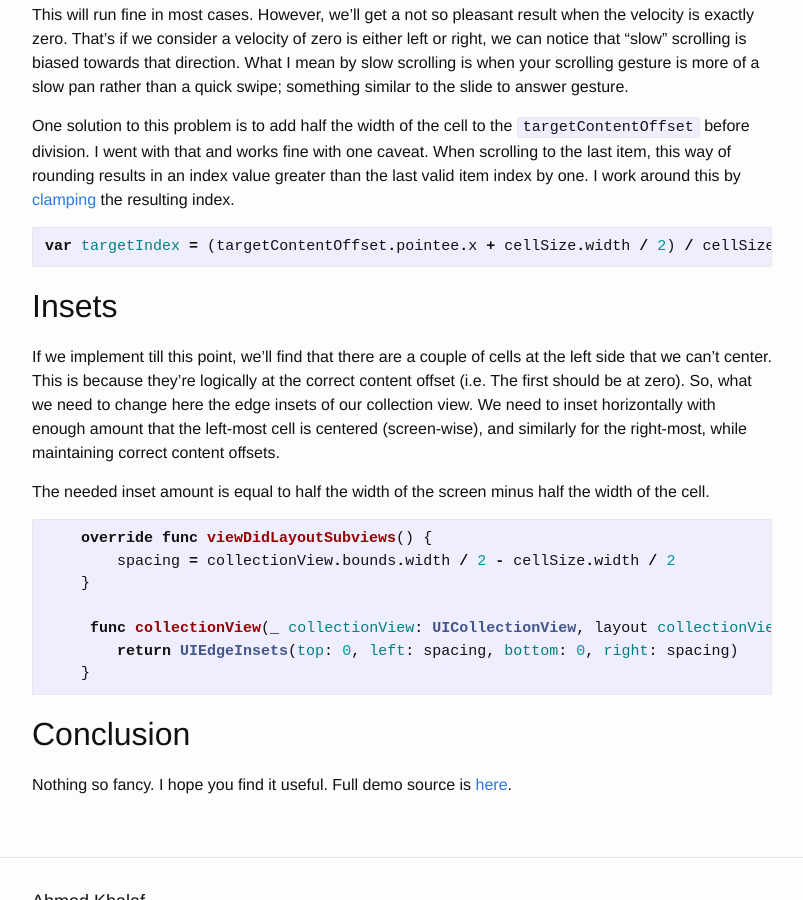
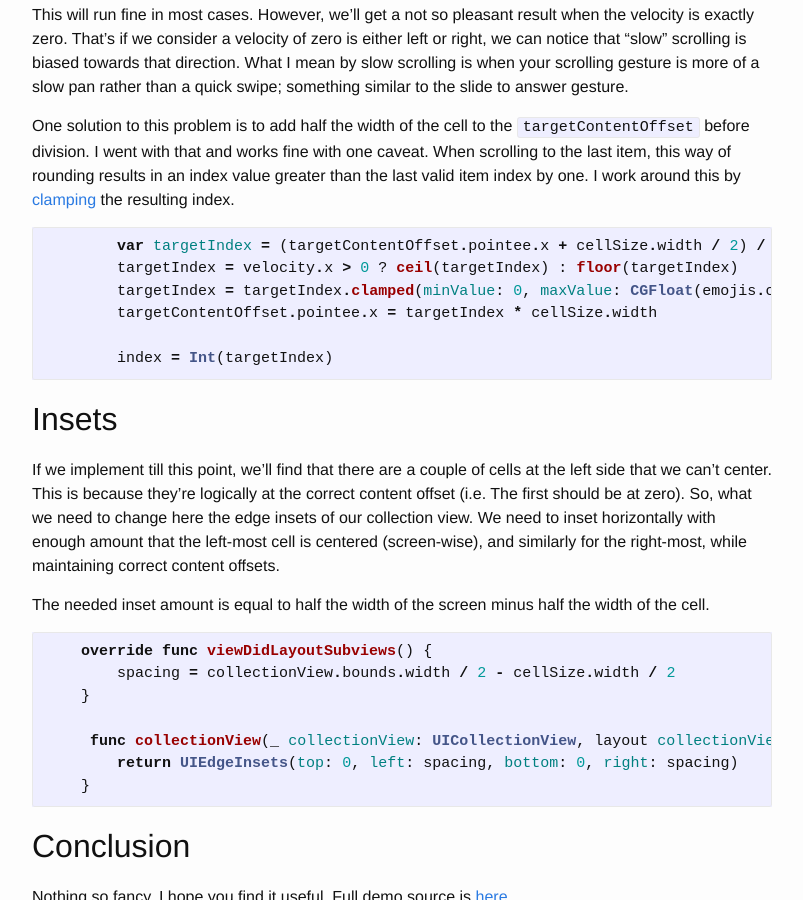
Before and after one commit to ahmedk92/ahmedk92.github.io, a Jekyll site: the page built from _posts/2019-02-03-Experimenting With targetContentOffset: Part 2: Custom Pickers.md, in a window 1280 px wide and 900 px high, scrolled down 1643 px. Shown: the whole window, without its empty margins (238-1041 px from the left). Built offline with Jekyll 4.4.1, drawn with Linux system fonts in a browser that asks for light colours.

Commit message:
clamping code snippet

````diff
--- a/_posts/2019-02-03-Experimenting With targetContentOffset: Part 2: Custom Pickers.md
+++ b/_posts/2019-02-03-Experimenting With targetContentOffset: Part 2: Custom Pickers.md
@@ -45,7 +45,12 @@ This will run fine in most cases. However, we'll get a not so pleasant result wh
 One solution to this problem is to add half the width of the cell to the `targetContentOffset` before division. I went with that and works fine with one caveat. When scrolling to the last item, this way of rounding results in an index value greater than the last valid item index by one. I work around this by [clamping](https://en.wikipedia.org/wiki/Clamping_(graphics)) the resulting index.
 
 ```swift
-var targetIndex = (targetContentOffset.pointee.x + cellSize.width / 2) / cellSize.width
+        var targetIndex = (targetContentOffset.pointee.x + cellSize.width / 2) / cellSize.width
+        targetIndex = velocity.x > 0 ? ceil(targetIndex) : floor(targetIndex)
+        targetIndex = targetIndex.clamped(minValue: 0, maxValue: CGFloat(emojis.count - 1))
+        targetContentOffset.pointee.x = targetIndex * cellSize.width
+
+        index = Int(targetIndex)
 ```
 
 ## Insets
````
